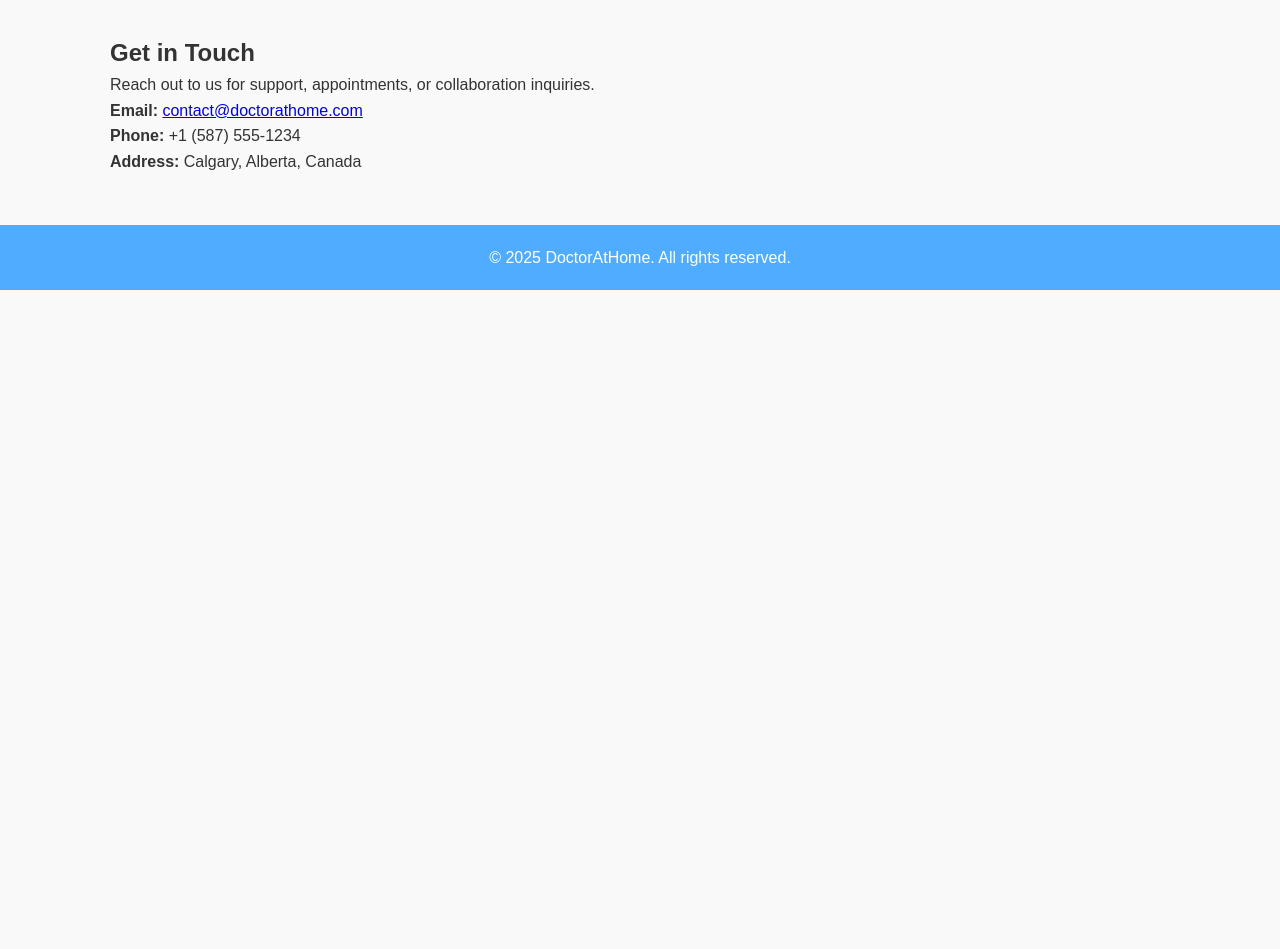
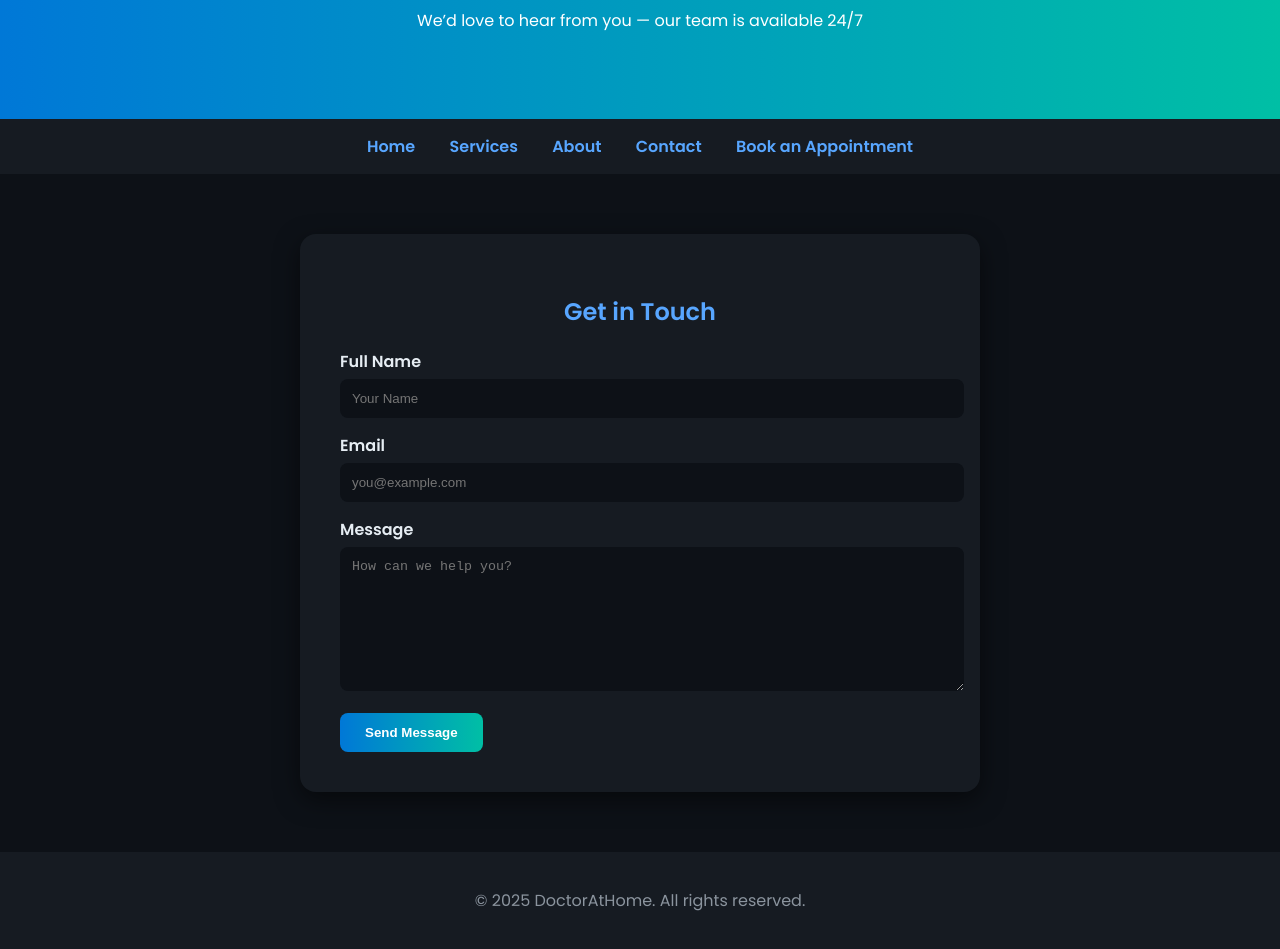
Before and after one commit to mjaskaran653/docathome-intro, a website: page public/contact.html in a window 1280 px wide. Shown: the part 153-1102 px from the top of the page. Before the commit the page ends 800 px from the top, so only its background shows below. Drawn offline with Linux system fonts and the light colour scheme.

Commit message:
Update contact.html

```diff
--- a/public/contact.html
+++ b/public/contact.html
@@ -3,30 +3,76 @@
 <head>
   <meta charset="UTF-8">
   <meta name="viewport" content="width=device-width, initial-scale=1.0">
-  <title>Contact Us | DoctorAtHome</title>
-  <link rel="stylesheet" href="style.css">
+  <title>Contact Us - DoctorAtHome</title>
+  <link href="https://fonts.googleapis.com/css2?family=Poppins:wght@400;600&display=swap" rel="stylesheet">
+  <style>
+    body { background: #0d1117; color: #e6edf3; font-family: 'Poppins', sans-serif; margin: 0; }
+    header { background: linear-gradient(90deg, #0078d7, #00bfa5); text-align: center; padding: 70px 20px; color: white; }
+    nav { text-align: center; background: #161b22; padding: 15px; }
+    nav a { margin: 0 15px; color: #58a6ff; text-decoration: none; font-weight: 600; }
+    nav a:hover { color: #00bfa5; }
+
+    .contact {
+      max-width: 600px;
+      margin: 60px auto;
+      background: #161b22;
+      padding: 40px;
+      border-radius: 16px;
+      box-shadow: 0 8px 25px rgba(0,0,0,0.5);
+    }
+
+    h2 { text-align: center; color: #58a6ff; }
+    label { display: block; margin: 15px 0 5px; font-weight: 600; }
+    input, textarea {
+      width: 100%; padding: 12px; border-radius: 8px; border: none;
+      background: #0d1117; color: #e6edf3; outline: none;
+    }
+    textarea { resize: vertical; height: 120px; }
+    button {
+      background: linear-gradient(90deg, #0078d7, #00bfa5);
+      border: none; color: white; padding: 12px 25px; border-radius: 8px;
+      margin-top: 15px; cursor: pointer; font-weight: 600;
+      transition: all 0.3s;
+    }
+    button:hover { box-shadow: 0 0 15px rgba(0,191,165,0.6); }
+
+    footer { text-align: center; background: #161b22; padding: 20px; color: #8b949e; margin-top: 60px; }
+  </style>
 </head>
 <body>
-  <header><h1>Contact DoctorAtHome</h1></header>
+
+<header>
+  <h1>Contact Us</h1>
+  <p>We’d love to hear from you — our team is available 24/7</p>
+</header>
 
 <nav>
   <a href="index.html">Home</a>
   <a href="services.html">Services</a>
   <a href="about.html">About</a>
   <a href="contact.html">Contact</a>
+  <a href="patient-form.html">Book an Appointment</a>
 </nav>
 
-  <div class="container">
+<div class="contact">
   <h2>Get in Touch</h2>
-    <p>Reach out to us for support, appointments, or collaboration inquiries.</p>
+  <form>
+    <label for="name">Full Name</label>
+    <input type="text" id="name" placeholder="Your Name" required>
 
-    <p><strong>Email:</strong> <a href="mailto:contact@doctorathome.com">contact@doctorathome.com</a></p>
-    <p><strong>Phone:</strong> +1 (587) 555-1234</p>
-    <p><strong>Address:</strong> Calgary, Alberta, Canada</p>
+    <label for="email">Email</label>
+    <input type="email" id="email" placeholder="you@example.com" required>
+
+    <label for="message">Message</label>
+    <textarea id="message" placeholder="How can we help you?"></textarea>
+
+    <button type="submit">Send Message</button>
+  </form>
 </div>
 
 <footer>
   <p>&copy; 2025 DoctorAtHome. All rights reserved.</p>
 </footer>
+
 </body>
 </html>
```
Lines whose indentation alone changed are shown as unchanged.
